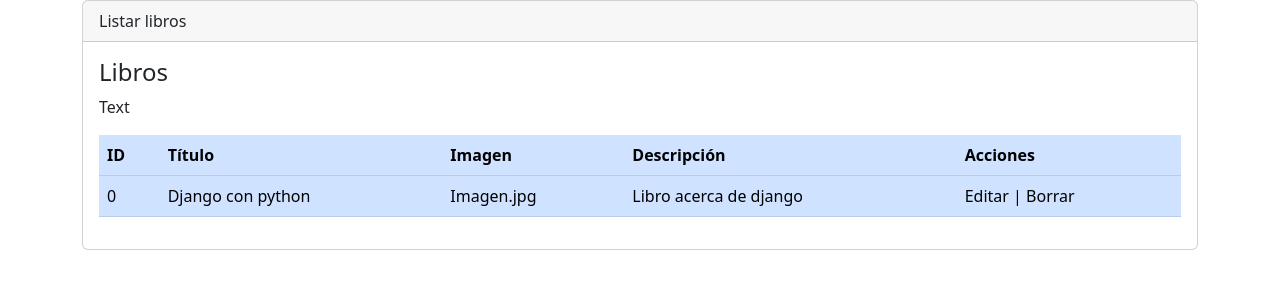
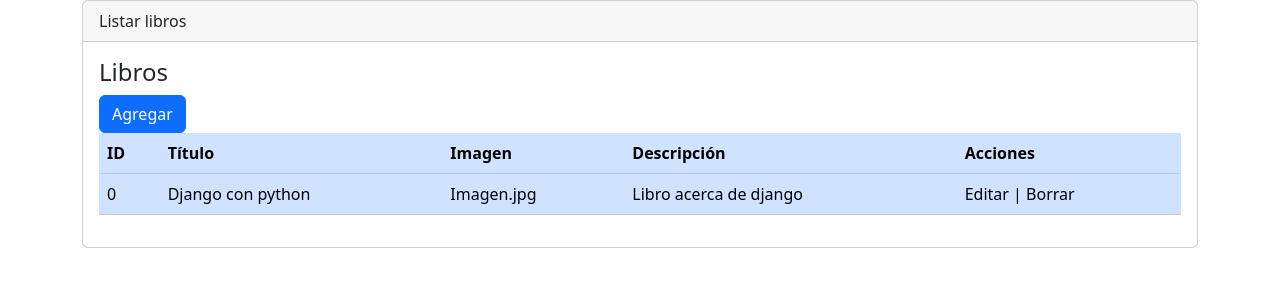
Before and after one commit to comodoro-enzo/crud-django, a Django app: page /libros in a window 1280 px wide. Shown: the part 56-356 px from the top of the page. Run offline with Django 4.2, Linux system fonts and the light colour scheme.

Commit message:
btn agregar libro

```diff
--- a/libreria/templates/libros/index.html
+++ b/libreria/templates/libros/index.html
@@ -10,7 +10,7 @@
     </div>
     <div class="card-body">
         <h4 class="card-title">Libros</h4>
-        <p class="card-text">Text</p>
+        <a name="" id="" class="btn btn-primary" href="{% url 'crear' %}" role="button">Agregar</a>
 
         <div class="table-responsive">
             <table class="table table-primary">
--- a/libreria/urls.py
+++ b/libreria/urls.py
@@ -5,4 +5,5 @@ urlpatterns = [
     path('', views.inicio, name="inicio"),
     path('nosotros', views.nosotros, name="nosotros"),
     path('libros', views.libros, name="libros"),
+    path('libros/crear', views.crear, name="crear"),
 ]
--- a/libreria/views.py
+++ b/libreria/views.py
@@ -10,3 +10,6 @@ def nosotros(request):
 
 def libros(request):
     return render(request, 'libros/index.html')
+
+def crear(request):
+    return render(request, 'libros/crear.html')
```
